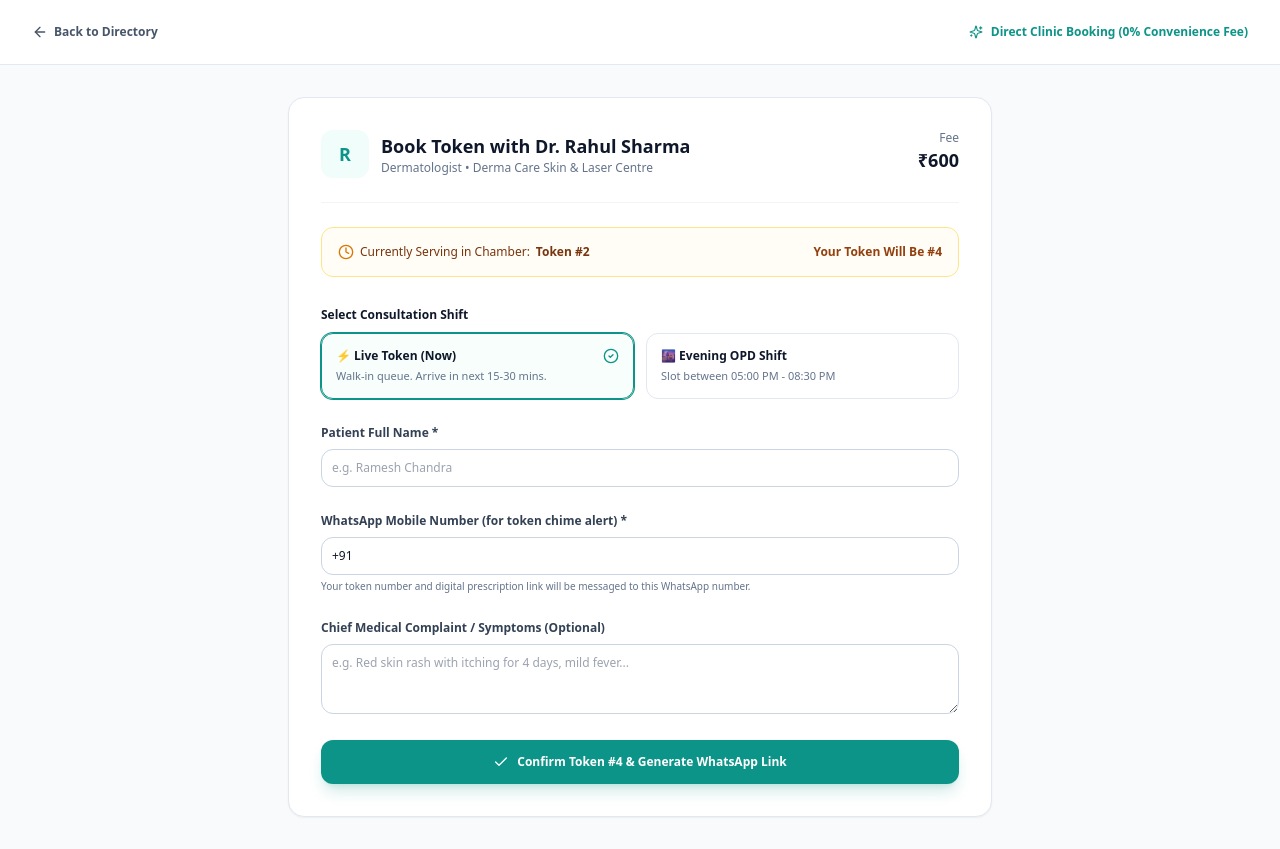
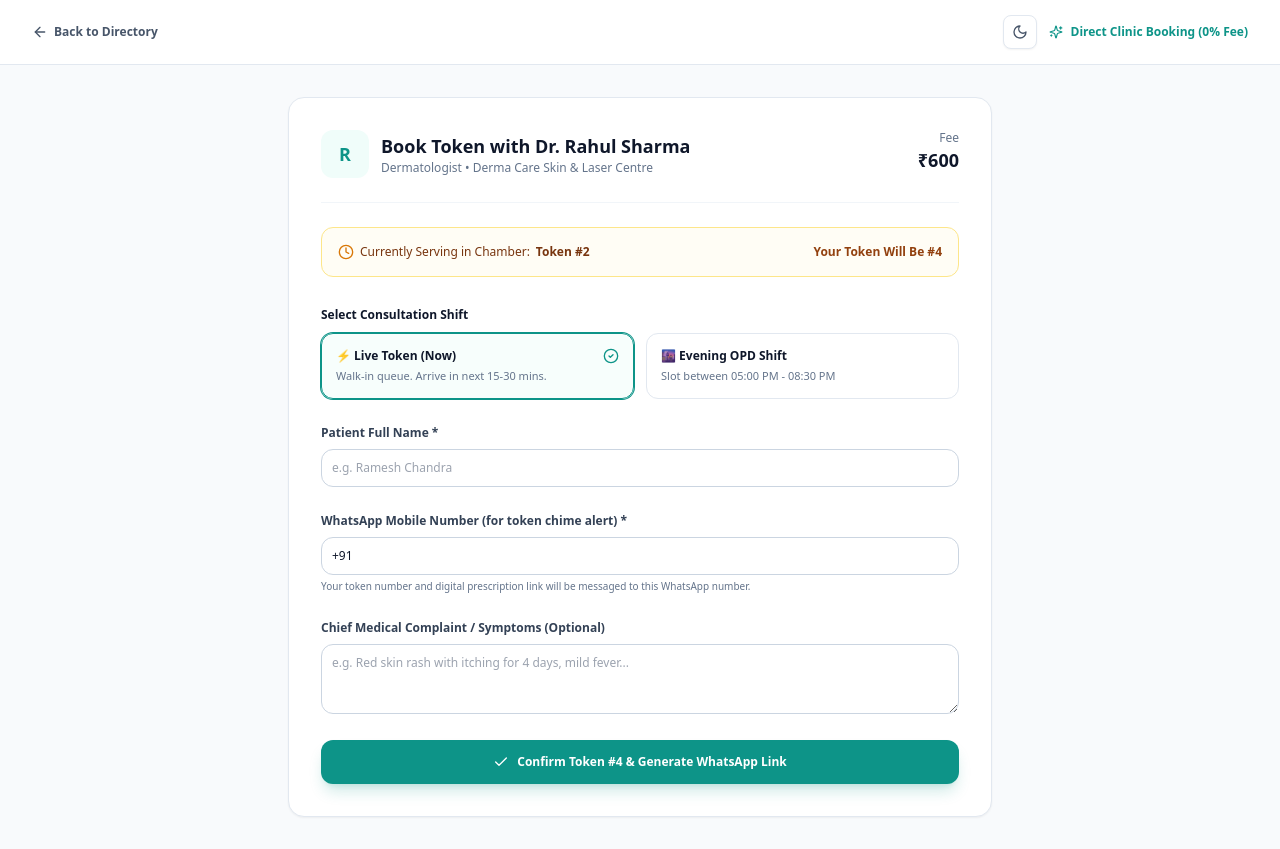
Before and after one commit to uniyalmanas/clinicos, a Next.js app in the folder apps/web/: page /book in a window 1280 px wide. Built offline with nearby package versions, Linux system fonts and the light colour scheme.

Commit message:
feat: complete ThemeToggle coverage across all remaining booking, clinic, and patient pages

```diff
--- a/apps/web/src/app/book/page.tsx
+++ b/apps/web/src/app/book/page.tsx
@@ -2,6 +2,7 @@
 
 import React, { useState, useEffect, Suspense } from "react";
 import Link from "next/link";
+import ThemeToggle from "@/components/ThemeToggle";
 import { useSearchParams } from "next/navigation";
 import {
   Stethoscope,
@@ -138,8 +139,11 @@ function BookingForm() {
           <Link href="/search" className="inline-flex items-center gap-1.5 text-xs font-semibold text-slate-600 hover:text-brand-600 dark:text-slate-400">
             <ArrowLeft className="h-4 w-4" /> Back to Directory
           </Link>
-          <div className="flex items-center gap-2 text-xs font-semibold text-brand-600">
-            <Sparkles className="h-3.5 w-3.5" /> Direct Clinic Booking (0% Convenience Fee)
+          <div className="flex items-center gap-3">
+            <ThemeToggle />
+            <div className="flex items-center gap-2 text-xs font-semibold text-brand-600">
+              <Sparkles className="h-3.5 w-3.5" /> Direct Clinic Booking (0% Fee)
+            </div>
           </div>
         </div>
       </header>
--- a/apps/web/src/app/clinics/[slug]/page.tsx
+++ b/apps/web/src/app/clinics/[slug]/page.tsx
@@ -1,5 +1,6 @@
 import React from "react";
 import Link from "next/link";
+import ThemeToggle from "@/components/ThemeToggle";
 import {
   Building2,
   MapPin,
@@ -145,9 +146,12 @@ export default async function ClinicProfilePage({ params }: Props) {
           <Link href="/" className="inline-flex items-center gap-1.5 text-xs font-semibold text-slate-600 hover:text-brand-600 dark:text-slate-400">
             <ArrowLeft className="h-4 w-4" /> Back to Home
           </Link>
-          <span className="text-xs font-semibold text-emerald-700 bg-emerald-50 px-3 py-1 rounded-full dark:bg-emerald-950 dark:text-emerald-300">
-            Verified Healthcare Facility
-          </span>
+          <div className="flex items-center gap-3">
+            <ThemeToggle />
+            <span className="text-xs font-semibold text-emerald-700 bg-emerald-50 px-3 py-1 rounded-full dark:bg-emerald-950 dark:text-emerald-300">
+              Verified Healthcare Facility
+            </span>
+          </div>
         </div>
       </header>
 
--- a/apps/web/src/app/p/[id]/page.tsx
+++ b/apps/web/src/app/p/[id]/page.tsx
@@ -1,5 +1,6 @@
 import React from "react";
 import Link from "next/link";
+import ThemeToggle from "@/components/ThemeToggle";
 import { notFound } from "next/navigation";
 import {
   Stethoscope,
@@ -98,7 +99,8 @@ export default async function PatientPrescriptionLockerPage({ params }: Props) {
           <Link href="/" className="inline-flex items-center gap-1.5 text-xs font-semibold text-slate-600 hover:text-brand-600 dark:text-slate-400">
             <ArrowLeft className="h-4 w-4" /> Home
           </Link>
-          <div className="flex items-center gap-2">
+          <div className="flex items-center gap-3">
+            <ThemeToggle />
             <span className="flex items-center gap-1 rounded-full bg-emerald-50 px-2.5 py-1 text-xs font-bold text-emerald-700 dark:bg-emerald-950 dark:text-emerald-300">
               <ShieldCheck className="h-4 w-4 text-emerald-600" /> Digitally Verified Prescription
             </span>
```
